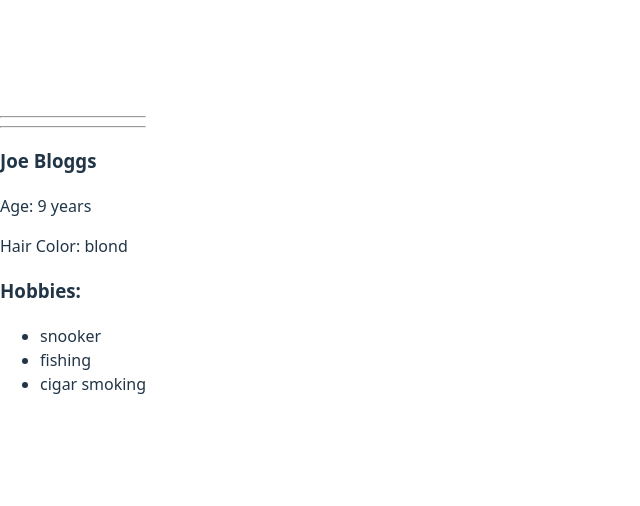
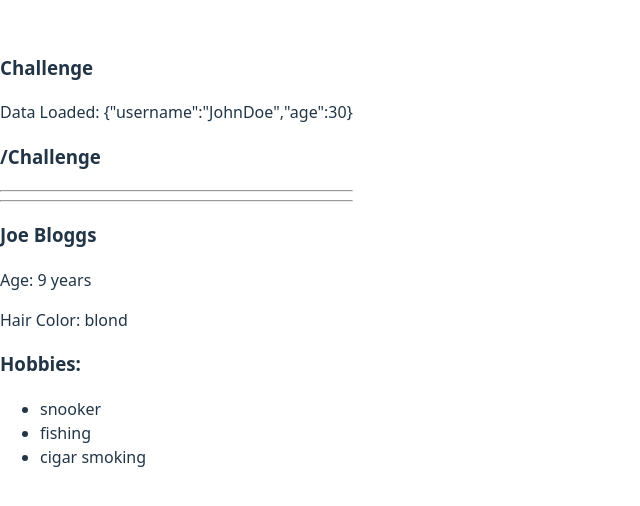
Before and after one commit to thomashoddinott/LL-react-design-patterns, a React (Vite) app in the folder container-components/: page / in a window 1280 px wide. Shown: the part 140-646 px from the top of the page, without its empty margins (0-640 px from the left). Built offline with nearby package versions, Linux system fonts and the light colour scheme; no server answers.

Commit message:
Challenge/Solution using localStorage

```diff
--- a/container-components/src/App.jsx
+++ b/container-components/src/App.jsx
@@ -4,6 +4,8 @@ import { UserLoader } from "./UserLoader";
 import { UserInfo } from "./UserInfo";
 import { ResourceLoader } from "./ResourceLoader";
 import { DataLoader } from "./DataLoader";
+import { LocalStorageProvider } from "./LocalStorageProvider";
+import { ChildComponent } from "./ChildComponent";
 
 const getServerData = (url) => async () => {
   const response = await axios.get(url);
@@ -21,8 +23,19 @@ const getTestData = async () => {
 };
 
 function App() {
+  localStorage.setItem(
+    "appData",
+    JSON.stringify({ username: "JohnDoe", age: 30 })
+  );
   return (
     <>
+      <h3>Challenge</h3>
+
+      <LocalStorageProvider>
+        <ChildComponent />
+      </LocalStorageProvider>
+
+      <h3>/Challenge</h3>
       <UserLoader userId="123">
         <UserInfo />
       </UserLoader>
--- /dev/null
+++ b/container-components/src/ChildComponent.jsx
@@ -0,0 +1,11 @@
+export function ChildComponent({ data }) {
+  return (
+    <div className="answer" role="region" aria-label="answer">
+      {data ? (
+        <p>Data Loaded: {JSON.stringify(data)}</p>
+      ) : (
+        <p>No data found in localStorage.</p>
+      )}
+    </div>
+  );
+}
--- /dev/null
+++ b/container-components/src/LocalStorageProvider.jsx
@@ -0,0 +1,18 @@
+import React, { useState, useEffect } from "react";
+
+export function LocalStorageProvider({ children }) {
+  const [data, setData] = useState(null);
+
+  useEffect(() => {
+    const localData = JSON.parse(localStorage.getItem("appData"));
+    setData(localData);
+  }, []);
+
+  return (
+    <>
+      {React.Children.map(children, (child) =>
+        React.cloneElement(child, { data })
+      )}
+    </>
+  );
+}
```
